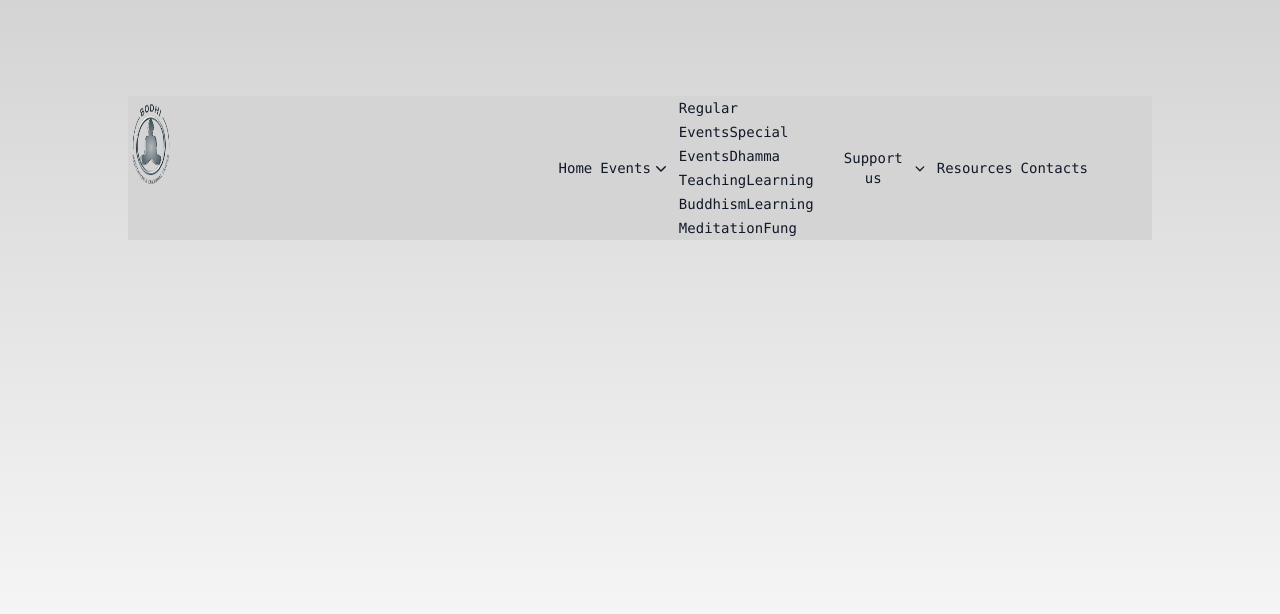
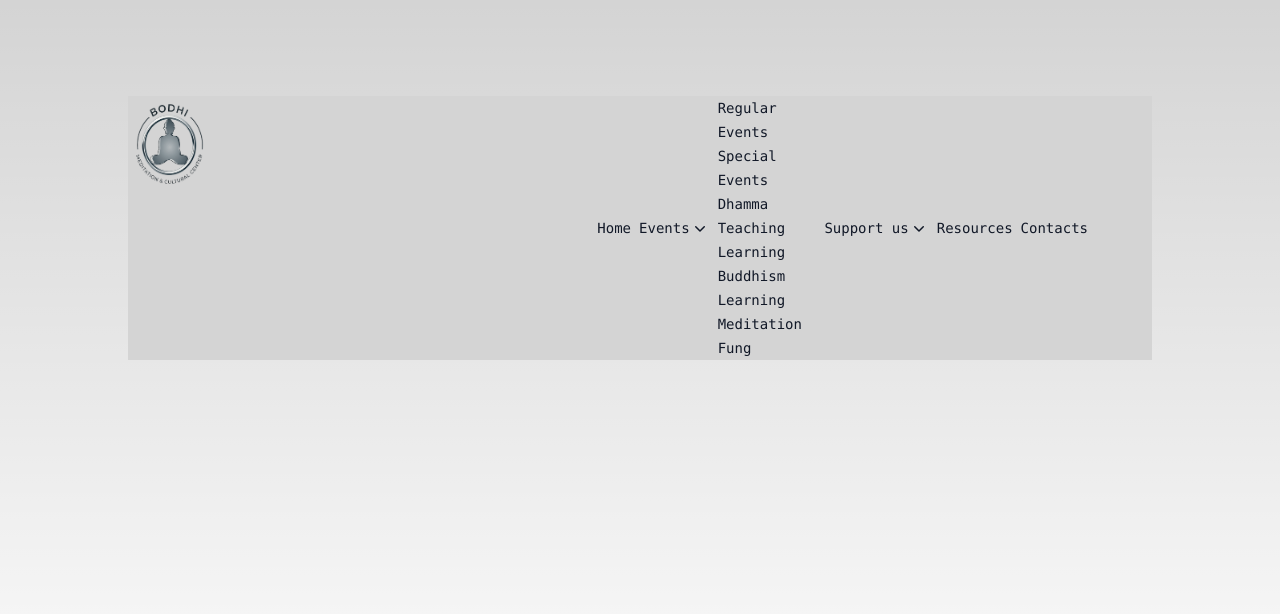
Before and after one commit to sazep-bd/bodhimeditation, a Next.js app: page / in a window 1280 px wide. Both pictures are taken after a click on the button "Events". Shown: the top 614 px of the page. Built offline with nearby package versions, Linux system fonts and the light colour scheme.

Commit message:
fix dropdown behaviour

```diff
--- a/src/components/molecules/nav-links.tsx
+++ b/src/components/molecules/nav-links.tsx
@@ -23,7 +23,7 @@ const Navlinks = () => {
             />
           </DisclosureButton>
         </div>
-        <DisclosurePanel className="text-gray-900">
+        <DisclosurePanel className="text-gray-900 grid grid-cols-1">
           <a href="/" className="text-sm leading-6 text-gray-900">
             Regular Events
           </a>
@@ -55,7 +55,7 @@ const Navlinks = () => {
             />
           </DisclosureButton>
         </div>
-        <DisclosurePanel className="text-gray-900">
+        <DisclosurePanel className="text-gray-900 grid grid-cols-1">
           <a href="/" className="text-sm leading-6 text-gray-900">
             Dana
           </a>
```
